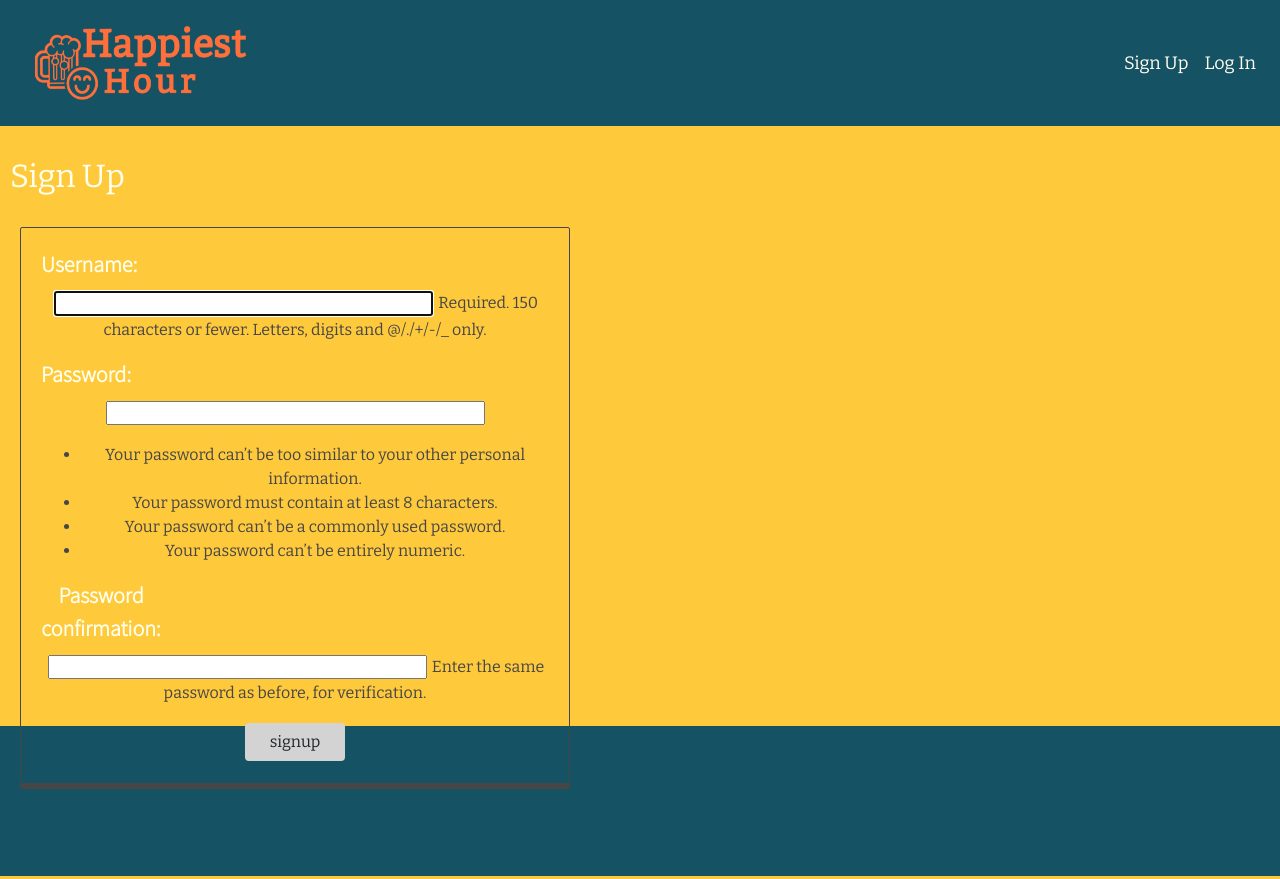
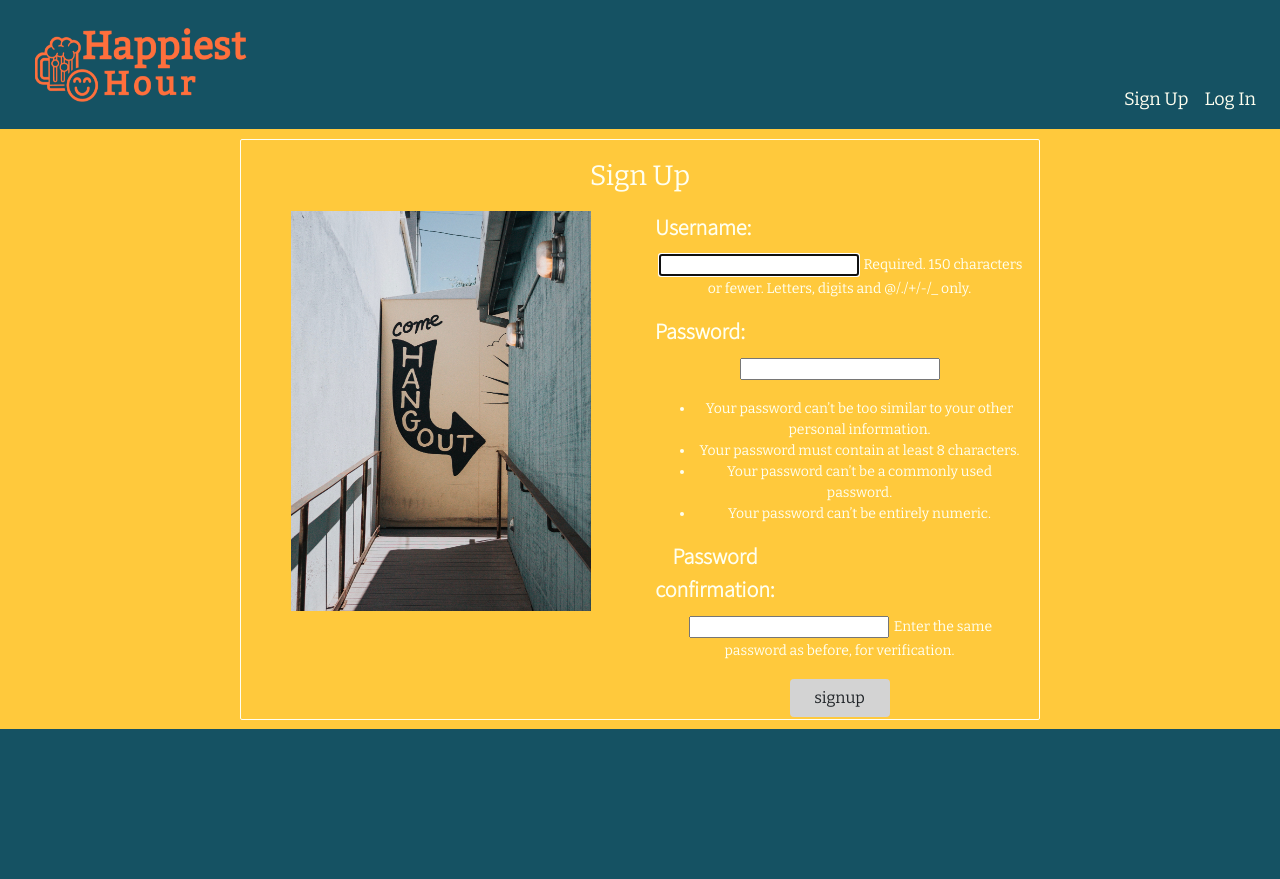
Before and after one commit to 600rrchris/happiest-hour, a Django app: page /accounts/signup in a window 1280 px wide. Run offline with Django 3.2, Linux system fonts and the light colour scheme; some libraries are stand-ins or nearby versions.

Commit message:
adds styling to sign up form

```diff
--- a/main_app/static/css/style.css
+++ b/main_app/static/css/style.css
@@ -22,6 +22,9 @@ background: #155263 !important;
 }
 a.nav-link {
 font-size: 18px;
+}
+.nav-item {
+padding-top: 70px;
 }
 .main {
 background: #ffc93c;
@@ -67,7 +70,8 @@ input, select{
   margin: 2px;
 }
 
-form {
+
+/* form {
 display: inline-block;
 text-align: center;
 border: 1px solid;
@@ -77,14 +81,32 @@ box-shadow: 0px 5px #464646;
 margin: 10px;
 color: #464646;
 width: 550px;
+} */
+
+/* events cards */
+.card-body {
+background: #ff9a3c;
 }
-
 /* sign in button */
 .btn {
 width: 100px;
 background: lightgray;
 }
-/* events cards */
-.card-body {
-background: #ff9a3c;
+/* Sign Up form */
+#log {
+/* width: 400px;    */
+/* justify-content: left; */
 }
+#signup
+{
+ width: 800px;
+ font-size: 14px;
+/* justify-content: baseline;  */
+text-align: center;
+border: 1px solid;
+border-radius: 2px;
+justify-content: baseline;
+}
+input {
+width: 200px;
+}
--- a/main_app/templates/base.html
+++ b/main_app/templates/base.html
@@ -21,7 +21,7 @@
   </button>
   <div class="collapse navbar-collapse" id="navbarNav">
       {% if user.is_authenticated %}
-    <ul class="navbar-nav mr-auto">
+    <ul class="navbar-nav ml-auto">
       <li class="nav-item">
       <a style="color:#FFFFF0;" class="nav-link" href="{% url 'groups' %}">All Groups</a>
       </li>
@@ -35,7 +35,7 @@
       <a style="color:#FFFFF0;" class="nav-link" href="{% url 'events_new' %}">Add Event</a>
       </li>
       </ul>
-      <ul class="navbar-nav ml-auto">
+      <ul class="navbar-nav ml-5">
         <li class="nav-item">
             <a style="color:#FFFFF0;" class="nav-link" href="{% url 'logout' %}">Log Out</a>
         </li>
--- a/main_app/templates/events/index.html
+++ b/main_app/templates/events/index.html
@@ -11,7 +11,7 @@
         <div class="card-body">
           <h5 class="card-title">{{ event.name }}</h5>
           <h6 class="card-subtitle mb-2 text-muted">{{ group.name }}</h6>
-          <p class="card-text">{{ description.name }}</p>
+          <p class="card-text">{{ event.description }}</p>
         </div>
 </div>
 
--- a/main_app/templates/registration/signup.html
+++ b/main_app/templates/registration/signup.html
@@ -1,16 +1,23 @@
 {% extends 'base.html' %}
 {% block content %}
 {% load static %}
-    <h1>Sign Up</h1>
 
-    {% if error_message %}<p class="red-text">{{ error_message }}</p>{% endif %}
-
-    <form method="post" action="{% url 'signup' %}">
-        {% csrf_token %}
+<div id="signup" class="container">
+  <h1>Sign Up</h1>
+  <div class="row">
+      <div class="col">
+   {% if error_message %}<p>{{ error_message }}</p>{% endif %}
+    <img src={% static "/images/signup.jpg" %} width="300" height="400" title="Come On In Sign" alt="Come On In Sign"></a>
+      </div>
+      <div class="col">
+    <form id="log" method="post" action="{% url 'signup' %}">{% csrf_token %}
         {{ form.as_p }}
         <input type="submit" class="btn" value="signup">
         <input type="hidden" name="next" value="{{ next }}">
-      </form>
+    </form>
+      </div>
+  </div>
+</div>
 
 
 {% endblock %}
```
Also changed, not shown: main_app/static/images/signup.jpg (added).
